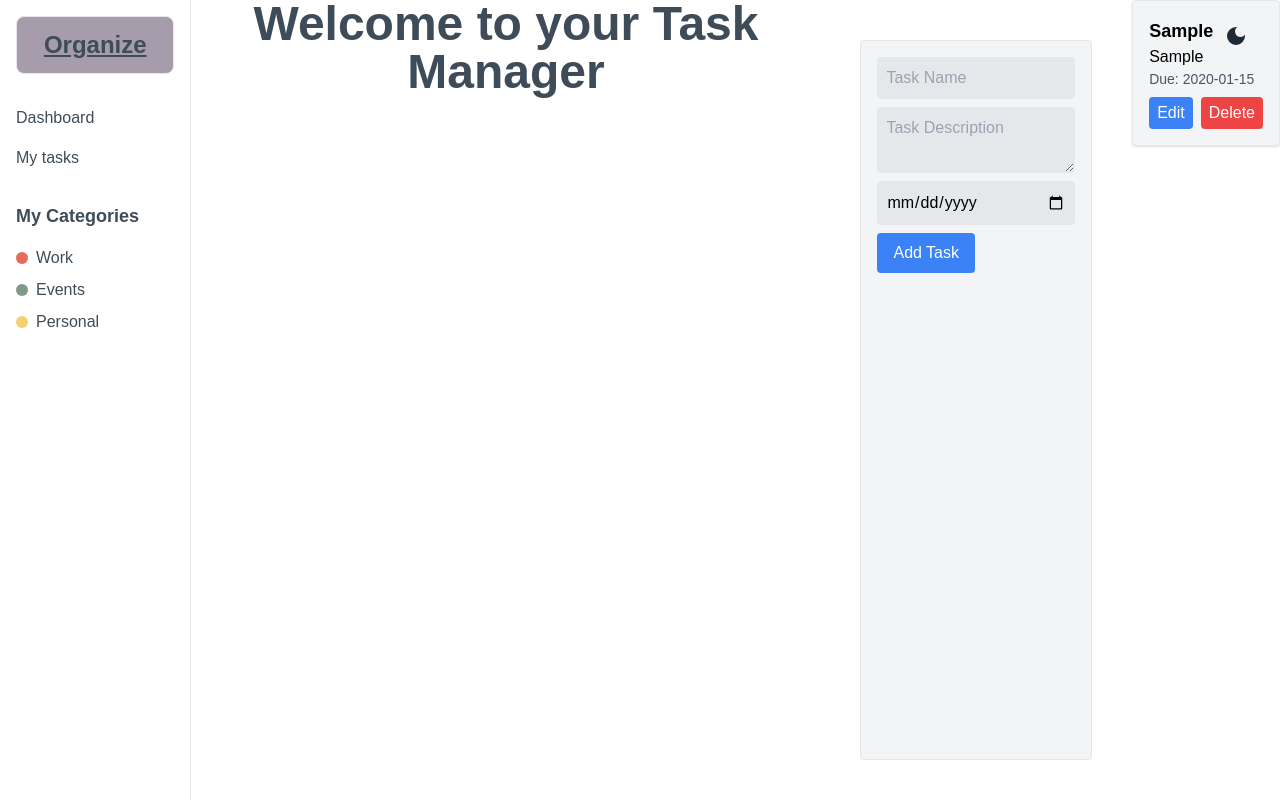
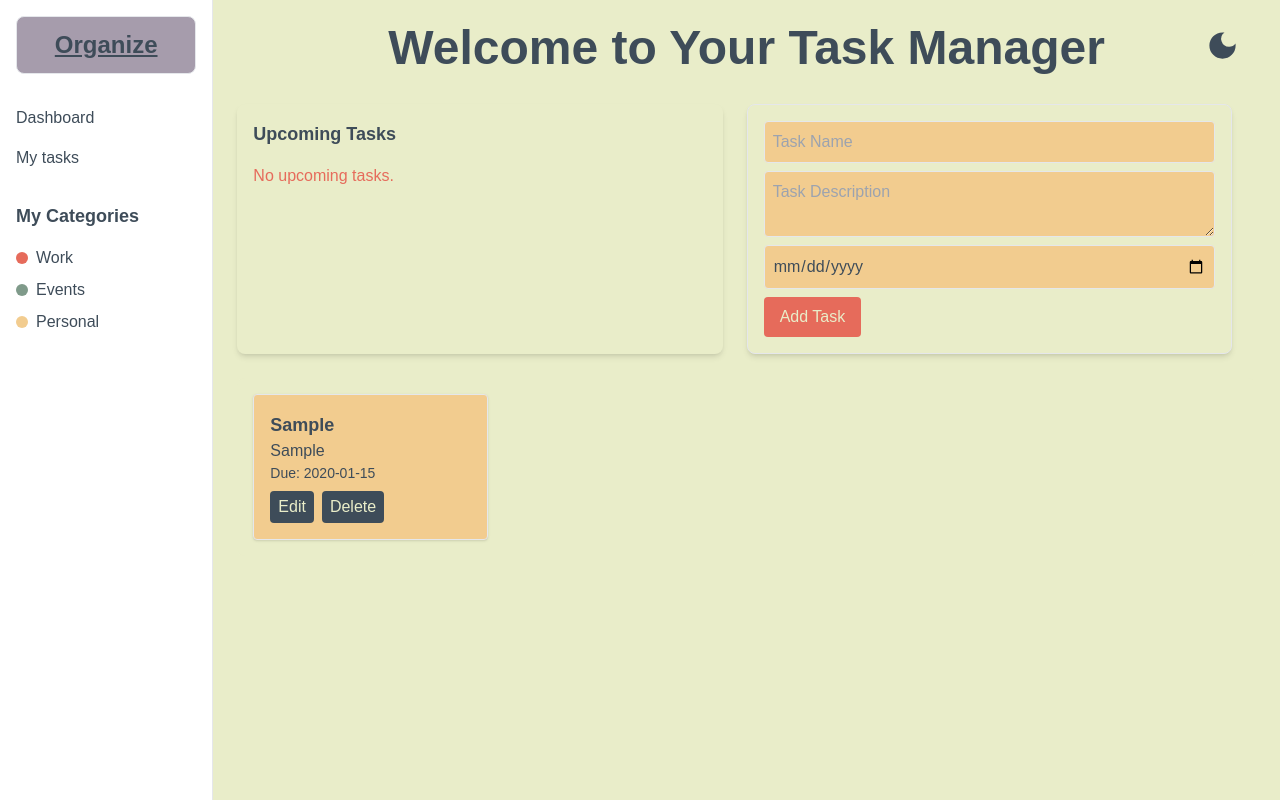
Before and after one commit to Jennnnnie/joc-task-manager, a Next.js app: page / in a window 1280 px wide. Both pictures are taken after typing "Sample", "Sample", "2020-01-15" into the empty fields and a click on the button "Add Task". Built offline with nearby package versions, Linux system fonts and the light colour scheme; a web font is replaced by a local one.

Commit message:
Implementing new color palette throughout all tsx files and added TaskWidget.tsx

```diff
--- a/app/components/Sidebar.tsx
+++ b/app/components/Sidebar.tsx
@@ -1,31 +1,73 @@
 'use client';
 
+import { useDarkMode } from '../utils/DarkModeContext';
+
 export default function Sidebar() {
+  const { darkMode } = useDarkMode();
+
   return (
-    <div className='bg-white w-1/6 p-4 border-r'>
-      <h1 className='text-2xl font-bold text-navy border rounded-lg bg-purple text-center underline p-3'>
+    <div
+      className={`w-1/6 p-4 border-r ${
+        darkMode ? 'bg-navy text-cream' : 'bg-white text-navy'
+      }`}
+    >
+      <h1
+        className={`text-2xl font-bold border rounded-lg text-center underline p-3 ${
+          darkMode ? 'bg-purple text-cream' : 'bg-purple text-navy'
+        }`}
+      >
         Organize
       </h1>
+
       <nav className='mt-8'>
         <ul className='space-y-4'>
-          <li className='text-navy hover:text-coral'>Dashboard</li>
-          <li className='text-navy hover:text-coral'>My tasks</li>
+          <li
+            className={`hover:underline ${
+              darkMode
+                ? 'text-cream hover:text-yellow'
+                : 'text-navy hover:text-coral'
+            }`}
+          >
+            Dashboard
+          </li>
+          <li
+            className={`hover:underline ${
+              darkMode
+                ? 'text-cream hover:text-yellow'
+                : 'text-navy hover:text-coral'
+            }`}
+          >
+            My tasks
+          </li>
         </ul>
       </nav>
+
       <div className='mt-8'>
-        <h2 className='text-lg font-bold text-navy'>My Categories</h2>
+        <h2
+          className={`text-lg font-bold ${
+            darkMode ? 'text-cream' : 'text-navy'
+          }`}
+        >
+          My Categories
+        </h2>
         <ul className='mt-4 space-y-2'>
           <li className='flex items-center space-x-2'>
             <span className='w-3 h-3 bg-coral rounded-full'></span>
-            <span>Work</span>
+            <span className={`${darkMode ? 'text-cream' : 'text-navy'}`}>
+              Work
+            </span>
           </li>
           <li className='flex items-center space-x-2'>
             <span className='w-3 h-3 bg-green rounded-full'></span>
-            <span>Events</span>
+            <span className={`${darkMode ? 'text-cream' : 'text-navy'}`}>
+              Events
+            </span>
           </li>
           <li className='flex items-center space-x-2'>
             <span className='w-3 h-3 bg-yellow rounded-full'></span>
-            <span>Personal</span>
+            <span className={`${darkMode ? 'text-cream' : 'text-navy'}`}>
+              Personal
+            </span>
           </li>
         </ul>
       </div>
--- a/app/components/TaskForm.tsx
+++ b/app/components/TaskForm.tsx
@@ -21,7 +21,6 @@ export default function TaskForm({
     dueDate: '',
   });
 
-  // Populate the form when a task is selected for editing
   useEffect(() => {
     if (selectedTask) {
       setFormState(selectedTask);
@@ -46,14 +45,14 @@ export default function TaskForm({
       });
     }
     setFormState({ id: '', name: '', description: '', dueDate: '' }); // Reset the form
-    onFormSubmit && onFormSubmit(); // Notify parent that editing is done
+    onFormSubmit && onFormSubmit(); // Notify that editing is done
   };
 
   return (
     <form
       onSubmit={handleSubmit}
-      className={`task-form border p-4 rounded m-10 ${
-        darkMode ? 'bg-gray-700 text-white' : 'bg-gray-100 text-black'
+      className={`border p-4 rounded-lg shadow-md ${
+        darkMode ? 'bg-navy text-cream' : 'bg-cream text-navy'
       }`}
     >
       <input
@@ -64,7 +63,7 @@ export default function TaskForm({
         onChange={handleChange}
         required
         className={`block w-full mb-2 p-2 border rounded ${
-          darkMode ? 'bg-gray-600 text-white' : 'bg-gray-200 text-black'
+          darkMode ? 'bg-purple text-cream' : 'bg-yellow text-navy'
         }`}
       />
       <textarea
@@ -74,7 +73,7 @@ export default function TaskForm({
         onChange={handleChange}
         required
         className={`block w-full mb-2 p-2 border rounded ${
-          darkMode ? 'bg-gray-600 text-white' : 'bg-gray-200 text-black'
+          darkMode ? 'bg-purple text-cream' : 'bg-yellow text-navy'
         }`}
       ></textarea>
       <input
@@ -84,15 +83,13 @@ export default function TaskForm({
         onChange={handleChange}
         required
         className={`block w-full mb-2 p-2 border rounded ${
-          darkMode ? 'bg-gray-600 text-white' : 'bg-gray-200 text-black'
+          darkMode ? 'bg-purple text-cream' : 'bg-yellow text-navy'
         }`}
       />
       <button
         type='submit'
         className={`px-4 py-2 rounded ${
-          darkMode
-            ? 'bg-blue-400 text-black hover:bg-blue-500'
-            : 'bg-blue-500 text-white hover:bg-blue-600'
+          darkMode ? 'bg-green text-navy ' : 'bg-coral text-cream '
         }`}
       >
         {formState.id ? 'Update Task' : 'Add Task'}
--- a/app/components/TaskList.tsx
+++ b/app/components/TaskList.tsx
@@ -38,12 +38,16 @@ export default function TaskList() {
   };
 
   return (
-    <div className='task-list'>
+    <div
+      className={`grid grid-cols-1 sm:grid-cols-2 md:grid-cols-3 lg:grid-cols-4 gap-4 ${
+        darkMode ? 'bg-navy text-cream' : 'bg-cream text-navy'
+      } p-4 rounded-lg`}
+    >
       {tasks.map((task: any) => (
         <div
           key={task.id}
-          className={`task-item border p-4 rounded shadow mb-2 ${
-            darkMode ? 'bg-gray-700 text-white' : 'bg-gray-100 text-black'
+          className={`border p-4 rounded shadow ${
+            darkMode ? 'bg-purple text-cream ' : 'bg-yellow text-navy '
           }`}
         >
           {editingTaskId === task.id ? (
@@ -55,7 +59,7 @@ export default function TaskList() {
                 value={editingTask.name}
                 onChange={handleChange}
                 className={`block w-full mb-2 p-2 border rounded ${
-                  darkMode ? 'bg-gray-600 text-white' : 'bg-gray-200 text-black'
+                  darkMode ? 'bg-navy text-cream' : 'bg-cream text-navy'
                 }`}
               />
               <textarea
@@ -63,7 +67,7 @@ export default function TaskList() {
                 value={editingTask.description}
                 onChange={handleChange}
                 className={`block w-full mb-2 p-2 border rounded ${
-                  darkMode ? 'bg-gray-600 text-white' : 'bg-gray-200 text-black'
+                  darkMode ? 'bg-navy text-cream' : 'bg-cream text-navy'
                 }`}
               />
               <input
@@ -72,7 +76,7 @@ export default function TaskList() {
                 value={editingTask.dueDate}
                 onChange={handleChange}
                 className={`block w-full mb-2 p-2 border rounded ${
-                  darkMode ? 'bg-gray-600 text-white' : 'bg-gray-200 text-black'
+                  darkMode ? 'bg-navy text-cream' : 'bg-cream text-navy'
                 }`}
               />
               <div className='flex gap-2'>
@@ -80,8 +84,8 @@ export default function TaskList() {
                   onClick={handleSaveEdit}
                   className={`px-2 py-1 rounded ${
                     darkMode
-                      ? 'bg-blue-400 text-black hover:bg-blue-500'
-                      : 'bg-blue-500 text-white hover:bg-blue-600'
+                      ? 'bg-green text-navy hover:bg-purple'
+                      : 'bg-coral text-cream hover:bg-yellow'
                   }`}
                 >
                   Save
@@ -90,8 +94,8 @@ export default function TaskList() {
                   onClick={handleCancelEdit}
                   className={`px-2 py-1 rounded ${
                     darkMode
-                      ? 'bg-gray-500 text-black hover:bg-gray-600'
-                      : 'bg-gray-300 text-black hover:bg-gray-400'
+                      ? 'bg-gray-500 text-navy hover:bg-gray-600'
+                      : 'bg-gray-300 text-navy hover:bg-gray-400'
                   }`}
                 >
                   Cancel
@@ -103,20 +107,14 @@ export default function TaskList() {
             <div>
               <h2 className='font-bold text-lg'>{task.name}</h2>
               <p>{task.description}</p>
-              <p
-                className={`text-sm ${
-                  darkMode ? 'text-gray-300' : 'text-gray-600'
-                }`}
-              >
-                Due: {task.dueDate}
-              </p>
+              <p className='text-sm'>Due: {task.dueDate}</p>
               <div className='flex gap-2 mt-2'>
                 <button
                   onClick={() => handleEditClick(task)}
                   className={`px-2 py-1 rounded ${
                     darkMode
-                      ? 'bg-blue-400 text-black hover:bg-blue-500'
-                      : 'bg-blue-500 text-white hover:bg-blue-600'
+                      ? 'bg-cream text-navy hover:bg-green hover:text-cream'
+                      : 'bg-navy text-cream hover:bg-coral'
                   }`}
                 >
                   Edit
@@ -125,8 +123,8 @@ export default function TaskList() {
                   onClick={() => handleDelete(task.id)}
                   className={`px-2 py-1 rounded ${
                     darkMode
-                      ? 'bg-red-400 text-black hover:bg-red-500'
-                      : 'bg-red-500 text-white hover:bg-red-600'
+                      ? 'bg-cream text-navy hover:bg-green hover:text-cream'
+                      : 'bg-navy text-cream hover:bg-coral'
                   }`}
                 >
                   Delete
--- /dev/null
+++ b/app/components/TaskWidget.tsx
@@ -0,0 +1,48 @@
+'use client';
+
+import { useTasks } from '../utils/TaskContext';
+import { useDarkMode } from '../utils/DarkModeContext';
+
+export default function TaskWidget() {
+  const [tasks] = useTasks();
+  const { darkMode } = useDarkMode();
+
+  // Filter for upcoming tasks (sorted by due date and exclude past tasks)
+  const upcomingTasks = tasks
+    .filter((task: any) => new Date(task.dueDate) >= new Date())
+    .sort(
+      (a: any, b: any) =>
+        new Date(a.dueDate).getTime() - new Date(b.dueDate).getTime()
+    );
+
+  return (
+    <div
+      className={`p-4 rounded-lg shadow-md ${
+        darkMode ? 'bg-purple text-cream' : 'bg-cream text-navy'
+      }`}
+    >
+      <h2 className='text-lg font-bold mb-4'>Upcoming Tasks</h2>
+      {upcomingTasks.length > 0 ? (
+        <ul className='space-y-2'>
+          {upcomingTasks.slice(0, 5).map((task: any) => (
+            <li
+              key={task.id}
+              className={`flex items-center justify-between p-2 rounded-md ${
+                darkMode ? 'bg-navy text-cream' : 'bg-yellow text-navy'
+              }`}
+            >
+              <span>{task.name}</span>
+              <span className='text-sm font-medium'>
+                {new Date(task.dueDate).toLocaleDateString()}
+              </span>
+            </li>
+          ))}
+        </ul>
+      ) : (
+        <p className={`${darkMode ? 'text-green' : 'text-coral'}`}>
+          No upcoming tasks.
+        </p>
+      )}
+    </div>
+  );
+}
--- a/app/page.tsx
+++ b/app/page.tsx
@@ -3,6 +3,7 @@
 import { useState } from 'react';
 import { useDarkMode } from './utils/DarkModeContext';
 import Sidebar from './components/Sidebar';
+import TaskWidget from './components/TaskWidget';
 import TaskForm from './components/TaskForm';
 import TaskList from './components/TaskList';
 import { MdDarkMode, MdLightMode } from 'react-icons/md';
@@ -11,10 +12,6 @@ export default function Home() {
   const { darkMode, setDarkMode } = useDarkMode();
   const [selectedTask, setSelectedTask] = useState(null);
 
-  // const handleEdit = (task: any) => {
-  //   setSelectedTask(task); // Set the selected task for editing
-  // };
-
   const handleFormSubmit = () => {
     setSelectedTask(null); // Clear the selected task after submission
   };
@@ -22,26 +19,33 @@ export default function Home() {
   return (
     <div
       className={`flex h-screen ${
-        darkMode ? 'bg-gray-800 text-white' : 'bg-white text-navy'
+        darkMode ? 'bg-navy text-cream' : 'bg-cream text-navy'
       }`}
     >
       <Sidebar />
-      <div className='text-center mx-auto'>
-        <h1 className='text-5xl font-bold'>Welcome to your Task Manager</h1>
-      </div>
-      <button
-        onClick={() => setDarkMode(!darkMode)}
-        className='absolute top-4 right-4 px-4 py-2 text-white rounded flex items-center gap-2 transition duration-200 ease-in-out'
-      >
-        {darkMode ? (
-          <MdLightMode size={24} className='text-yellow-400' />
-        ) : (
-          <MdDarkMode size={24} className='text-gray-800' />
-        )}
-      </button>
-      <TaskForm selectedTask={selectedTask} onFormSubmit={handleFormSubmit} />
-      <TaskList />
-      {/* <TaskList onEdit={handleEdit} /> */}
+      <main className='flex-1 p-6 overflow-auto'>
+        <button
+          onClick={() => setDarkMode(!darkMode)}
+          className={`fixed top-4 right-4 px-6 py-3 rounded-full flex items-center gap-2 transition duration-200 ease-in-out ${
+            darkMode ? ' text-cream ' : ' text-navy '
+          }`}
+        >
+          {darkMode ? <MdLightMode size={35} /> : <MdDarkMode size={35} />}
+        </button>
+        <div className='text-center mb-8'>
+          <h1 className='text-5xl font-bold'>Welcome to Your Task Manager</h1>
+        </div>
+        <div className='grid grid-cols-1 md:grid-cols-2 gap-6 mb-8'>
+          <TaskWidget />
+          <TaskForm
+            selectedTask={selectedTask}
+            onFormSubmit={handleFormSubmit}
+          />
+          <div className='lg:col-span-3'>
+            <TaskList />
+          </div>
+        </div>
+      </main>
     </div>
   );
 }
--- a/app/styles/globals.css
+++ b/app/styles/globals.css
@@ -20,7 +20,8 @@
   --coral: #e66b5b;
   --navy: #3e4c59;
   --green: #7f9a8a;
-  --yellow: #f4d06f;
+  --yellow: #f2cc8f;
+  --lightyellow: #f3ffb6;
   --purple: #a69cac;
 }
 
@@ -48,3 +49,11 @@ html.dark body {
 *:focus {
   outline: none;
 }
+
+button {
+  transition: trasnform 0.2s ease;
+}
+
+button:hover {
+  transform: scale(1.2) translateY(3px);
+}
--- a/tailwind.config.ts
+++ b/tailwind.config.ts
@@ -15,7 +15,8 @@ export default {
         coral: '#E66B5B',
         navy: '#3E4C59',
         green: '#7F9A8A',
-        yellow: '#F4D06F',
+        yellow: '#F2CC8F',
+        lightyellow: '#F3FFB6',
         purple: '#A69CAC',
       },
     },
```
